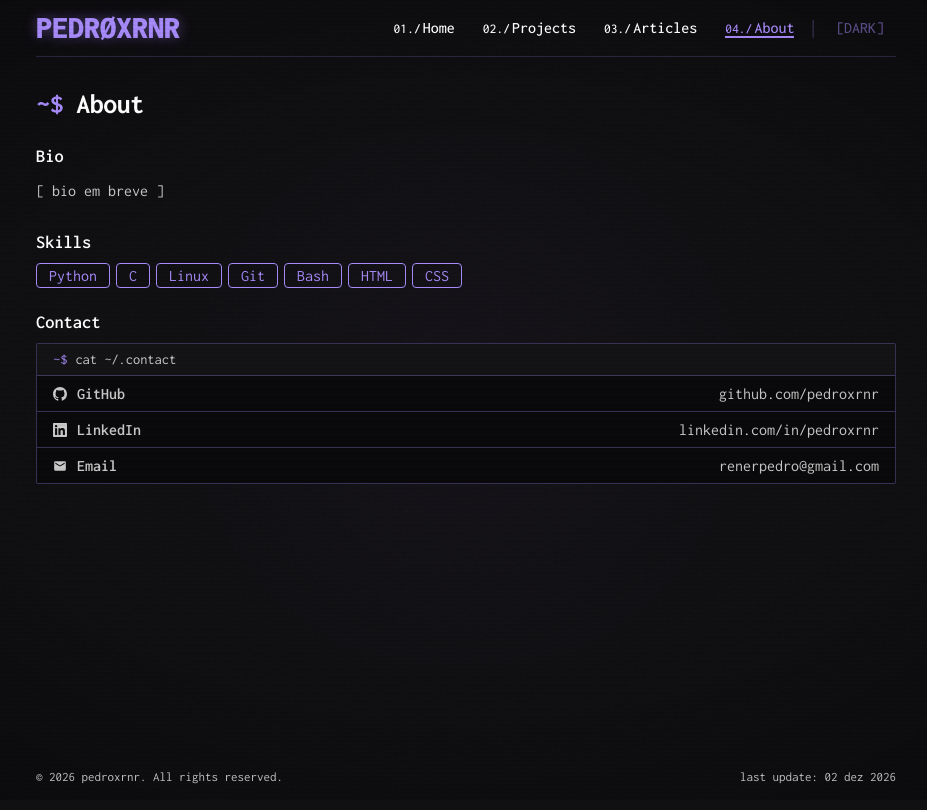
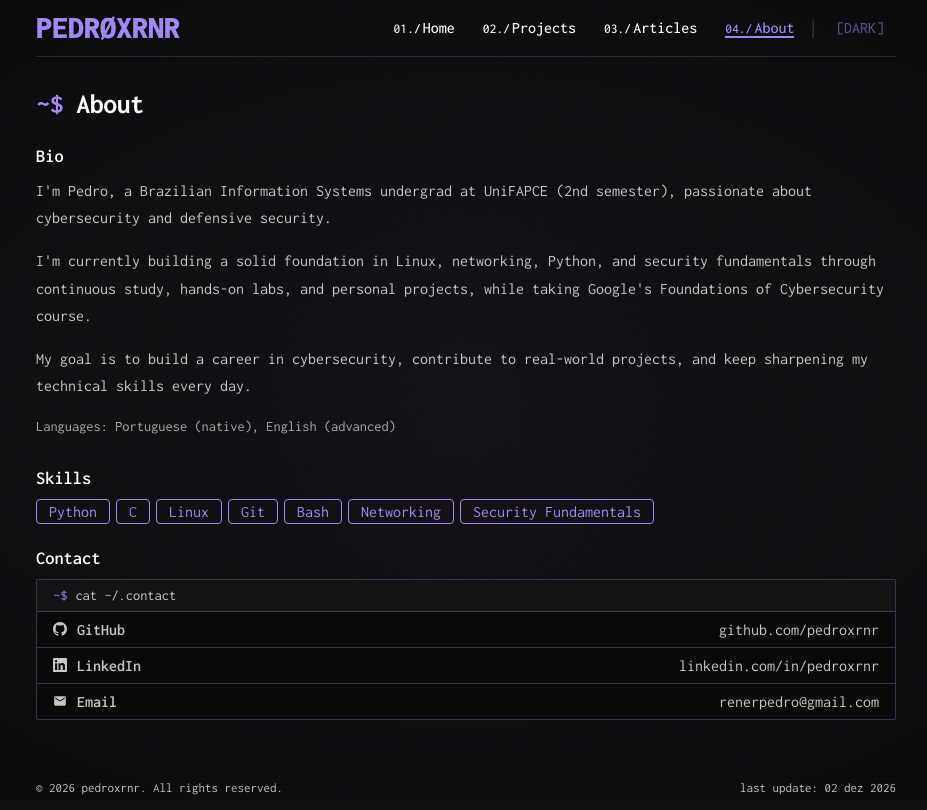
Before and after one commit to pedroxrnr/pedroxrnr.space, a React (Vite) app: page /about in a window 1280 px wide. Shown: the whole page, without its empty margins (174-1101 px from the left). Built offline with nearby package versions, Linux system fonts and the light colour scheme.

Commit message:
refactor: code-splitting das rotas, eslint-plugin-react, node 22, logo estatico, bio do about

```diff
--- a/package.json
+++ b/package.json
@@ -11,9 +11,10 @@
     "lint:fix": "eslint . --fix"
   },
   "devDependencies": {
-    "@eslint/js": "^10.0.1",
+    "@eslint/js": "^9.39.5",
     "@vitejs/plugin-react": "^6.1.1",
-    "eslint": "^10.10.0",
+    "eslint": "^9.39.5",
+    "eslint-plugin-react": "^7.37.5",
     "eslint-plugin-react-hooks": "^7.1.1",
     "globals": "^17.12.0",
     "vite": "^8.2.0"
--- a/src/App.jsx
+++ b/src/App.jsx
@@ -1,15 +1,16 @@
-import { useState, useEffect, useCallback } from 'react'
+import { useState, useEffect, useCallback, lazy, Suspense } from 'react'
 import { Routes, Route, useLocation, useNavigate } from 'react-router-dom'
 import Header from './components/Header'
 import Footer from './components/Footer'
 import BootSequence from './components/BootSequence'
-import Home from './pages/Home'
-import Projects from './pages/Projects'
-import Articles from './pages/Articles'
-import Article from './pages/Article'
-import About from './pages/About'
-import NotFound from './pages/NotFound'
 import { NAV_LINKS } from './nav'
+
+const Home = lazy(() => import('./pages/Home'))
+const Projects = lazy(() => import('./pages/Projects'))
+const Articles = lazy(() => import('./pages/Articles'))
+const Article = lazy(() => import('./pages/Article'))
+const About = lazy(() => import('./pages/About'))
+const NotFound = lazy(() => import('./pages/NotFound'))
 
 const THEME_COLORS = { dark: '#100F12', light: '#FAF7F0' }
 
@@ -84,6 +85,7 @@ export default function App() {
       <Header theme={theme} onToggleTheme={toggleTheme} />
       <main>
         <div className="page" key={pathname}>
+          <Suspense fallback={null}>
             <Routes>
               <Route path="/" element={<Home />} />
               <Route path="/projects" element={<Projects />} />
@@ -92,6 +94,7 @@ export default function App() {
               <Route path="/about" element={<About />} />
               <Route path="*" element={<NotFound />} />
             </Routes>
+          </Suspense>
         </div>
       </main>
       <Footer />
--- a/src/data/skills.js
+++ b/src/data/skills.js
@@ -1 +1,3 @@
-export const SKILLS = ['Python', 'C', 'Linux', 'Git', 'Bash', 'HTML', 'CSS']
+export const SKILLS = ['Python', 'C', 'Linux', 'Git', 'Bash']
+
+export const ABOUT_SKILLS = [...SKILLS, 'Networking', 'Security Fundamentals']
--- a/src/main.jsx
+++ b/src/main.jsx
@@ -15,7 +15,11 @@ const redirect = (() => {
 })()
 
 if (redirect) {
-  history.replaceState(null, '', redirect)
+  try {
+    history.replaceState(null, '', redirect)
+  } catch {
+    // redirect unreachable/cross-origin: keep the current URL
+  }
 }
 
 ReactDOM.createRoot(document.getElementById('root')).render(
--- a/src/pages/About.jsx
+++ b/src/pages/About.jsx
@@ -2,7 +2,7 @@ import useDocumentTitle from '../hooks/useDocumentTitle'
 import GitHubIcon from '../components/GitHubIcon'
 import LinkedInIcon from '../components/LinkedInIcon'
 import EmailIcon from '../components/EmailIcon'
-import { SKILLS } from '../data/skills'
+import { ABOUT_SKILLS } from '../data/skills'
 import { EXPERIENCE } from '../data/experience'
 
 const CONTACTS = [
@@ -19,11 +19,24 @@ export default function About() {
       <h2><span className="prompt">~$</span> About</h2>
 
       <h3>Bio</h3>
-      <p>[ bio em breve ]</p>
+      <p>
+        I'm Pedro, a Brazilian Information Systems undergrad at UniFAPCE (2nd semester), passionate about
+        cybersecurity and defensive security.
+      </p>
+      <p>
+        I'm currently building a solid foundation in Linux, networking, Python, and security fundamentals through
+        continuous study, hands-on labs, and personal projects, while taking Google's Foundations of Cybersecurity
+        course.
+      </p>
+      <p>
+        My goal is to build a career in cybersecurity, contribute to real-world projects, and keep sharpening my
+        technical skills every day.
+      </p>
+      <p className="bio-meta">Languages: Portuguese (native), English (advanced)</p>
 
       <h3>Skills</h3>
       <ul className="tech-chips" aria-label="Technologies and skills">
-        {SKILLS.map((skill) => (
+        {ABOUT_SKILLS.map((skill) => (
           <li key={skill}><code>{skill}</code></li>
         ))}
       </ul>
--- a/src/style.css
+++ b/src/style.css
@@ -198,13 +198,13 @@ main::before {
   display: inline-block;
   color: var(--accent);
   text-decoration: none;
-  animation: glowPulse 2.4s ease-in-out infinite;
+  /* animation: glowPulse 2.4s ease-in-out infinite; */
 }
 
 .profile h1 a:hover,
 .profile h1 a:focus-visible {
-  animation: glowPulse 2.4s ease-in-out infinite, crtSignal 1s linear infinite;
-  will-change: transform;
+  /* animation: glowPulse 2.4s ease-in-out infinite, crtSignal 1s linear infinite;
+  will-change: transform; */
 }
 
 @keyframes glowPulse {
@@ -639,6 +639,12 @@ main::before {
 
 :root[data-theme="light"] .about-contact-command {
   background: rgba(0, 0, 0, 0.02);
+}
+
+.bio-meta {
+  color: var(--muted);
+  font-size: 0.9em;
+  opacity: 0.85;
 }
 
 /* --- 6. Terminal ---------------------------------------------------------- */
```
Also changed, not shown: eslint.config.js (+11 -0 lines), 1 other file (tests, documents, lock files or other folders). Lines whose indentation alone changed are shown as unchanged.
